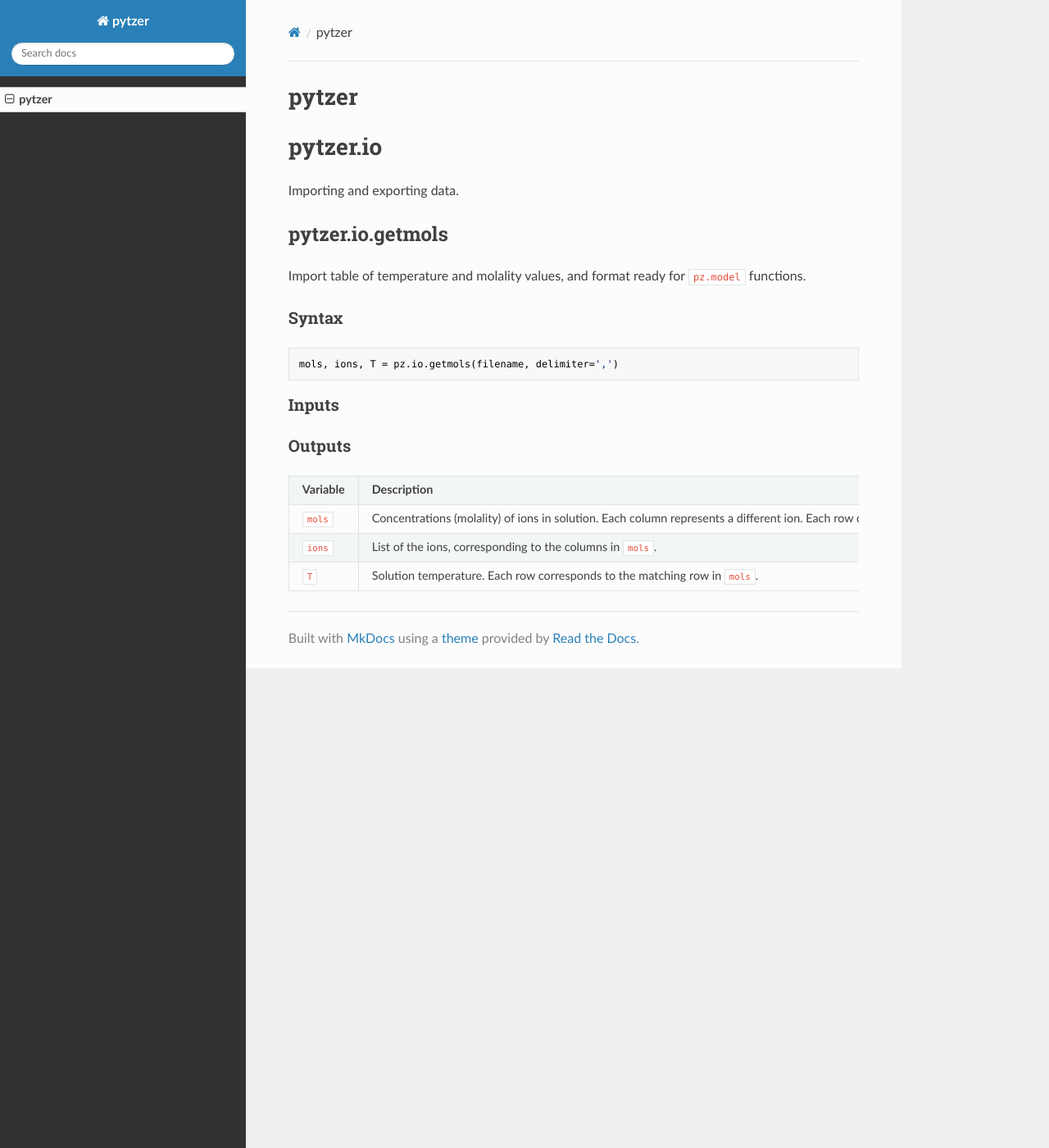
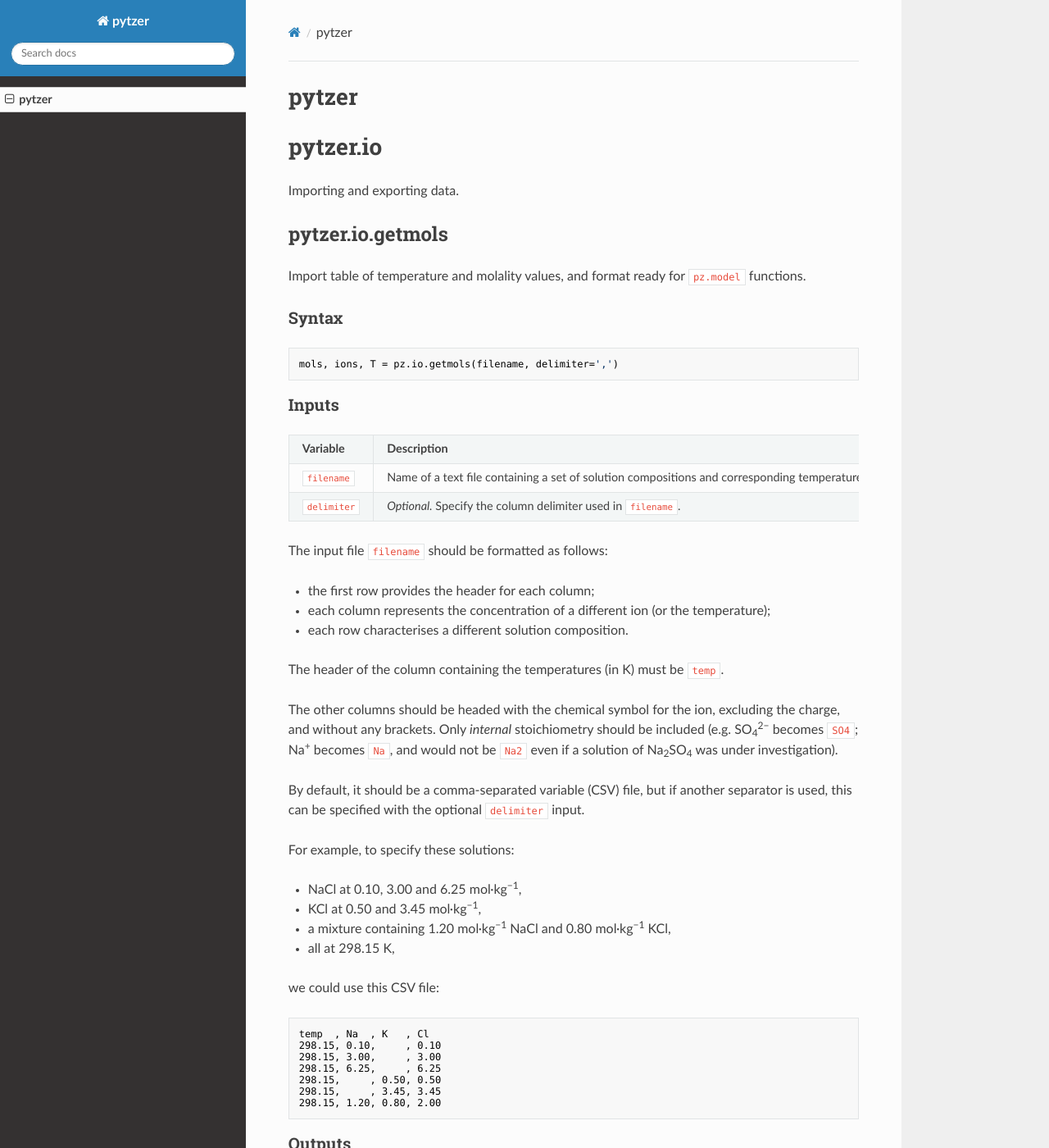
Before and after one commit to mvdh7/pytzer, an MkDocs documentation site: the page built from docs/index.md, in a window 1280 px wide and 1400 px high. Shown: the whole window at 82% size. Built offline with MkDocs 1.6.1, drawn with Linux system fonts in a browser that asks for light colours; nearby versions of some CDN libraries.

Commit message:
Added inputs info for pz.io.getmols

````diff
--- a/docs/index.md
+++ b/docs/index.md
@@ -16,7 +16,53 @@ mols, ions, T = pz.io.getmols(filename, delimiter=',')
 
 ### Inputs
 
+<table><tr>
 
+<td><strong>Variable</strong></td>
+<td><strong>Description</strong></td>
+
+</tr><tr>
+
+<td><code>filename</code></td>
+<td>Name of a text file containing a set of solution compositions and corresponding temperatures. See full decription below.</td>
+
+</tr><tr>
+
+<td><code>delimiter</code></td>
+<td><em>Optional.</em> Specify the column delimiter used in <code>filename</code>.</td>
+
+</tr></table>
+
+The input file `filename` should be formatted as follows:
+
+  * the first row provides the header for each column;
+  * each column represents the concentration of a different ion (or the temperature);
+  * each row characterises a different solution composition.
+
+The header of the column containing the temperatures (in K) must be `temp`.
+
+The other columns should be headed with the chemical symbol for the ion, excluding the charge, and without any brackets. Only *internal* stoichiometry should be included (e.g. SO<sub>4</sub><sup>2−</sup> becomes `SO4`; Na<sup>+</sup> becomes `Na`, and would not be `Na2` even if a solution of Na<sub>2</sub>SO<sub>4</sub> was under investigation).
+
+By default, it should be a comma-separated variable (CSV) file, but if another separator is used, this can be specified with the optional `delimiter` input.
+
+For example, to specify these solutions:
+
+  * NaCl at 0.10, 3.00 and 6.25 mol·kg<sup>−1</sup>,
+  * KCl at 0.50 and 3.45 mol·kg<sup>−1</sup>,
+  * a mixture containing 1.20 mol·kg<sup>−1</sup> NaCl and 0.80 mol·kg<sup>−1</sup> KCl,
+  * all at 298.15 K,
+
+we could use this CSV file:
+
+```text
+temp  , Na  , K   , Cl
+298.15, 0.10,     , 0.10
+298.15, 3.00,     , 3.00
+298.15, 6.25,     , 6.25
+298.15,     , 0.50, 0.50
+298.15,     , 3.45, 3.45
+298.15, 1.20, 0.80, 2.00
+```
 
 ### Outputs
 
````
